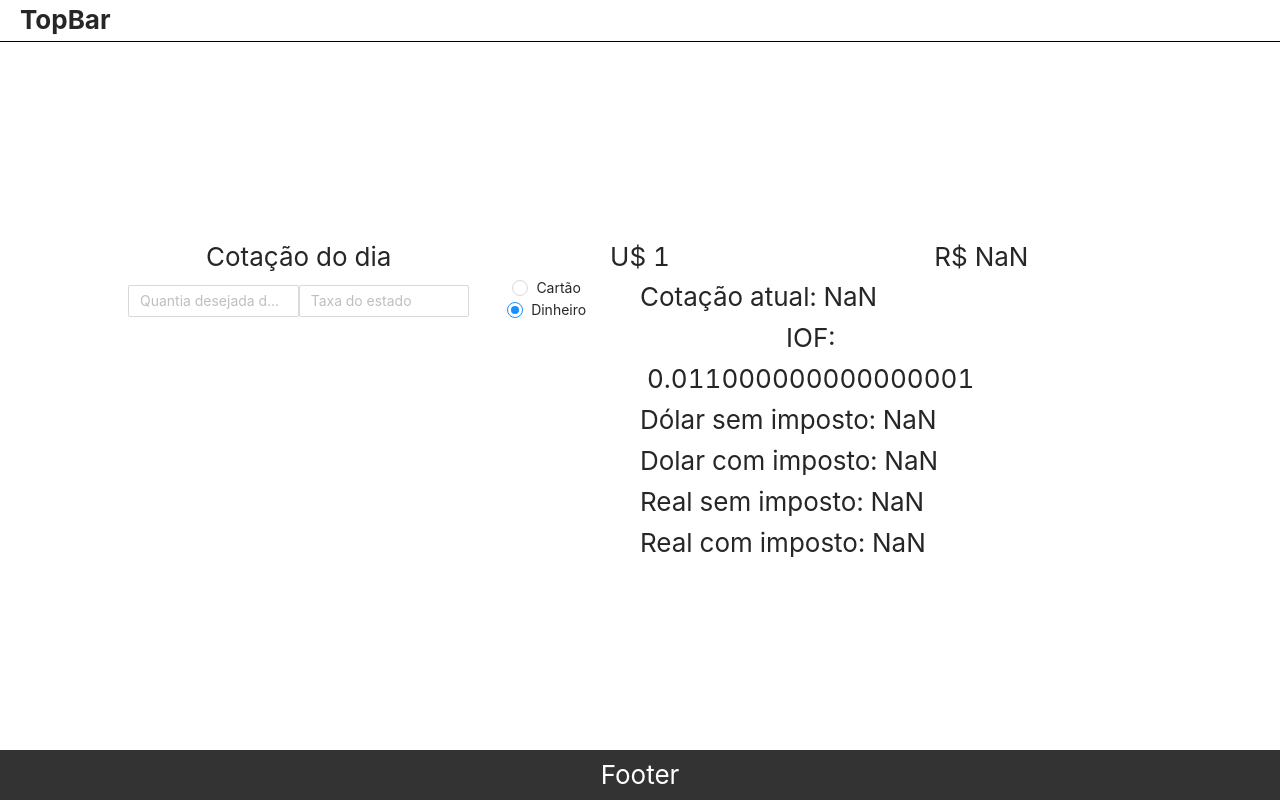
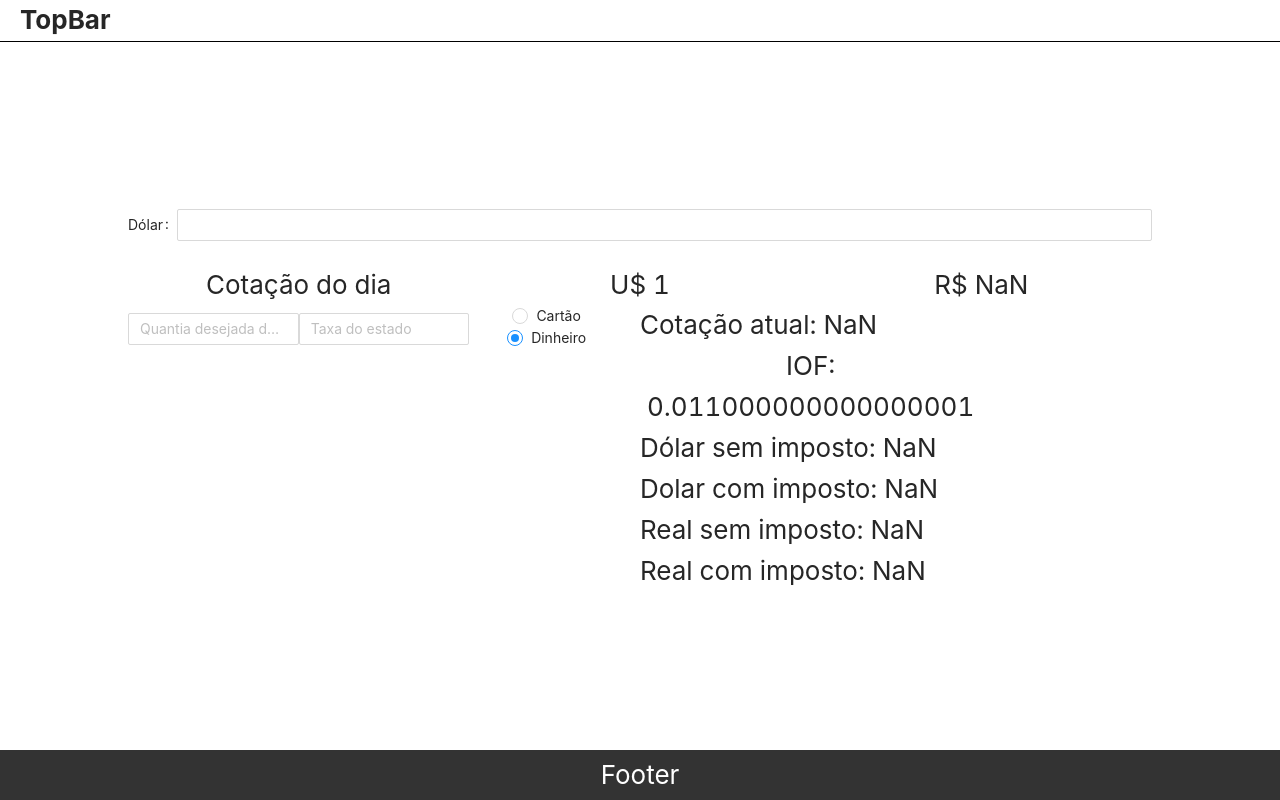
Before and after one commit to paulo9mv/dolar, a React (Create React App) app: page / in a window 1280 px wide. Built offline with nearby package versions, Linux system fonts and the light colour scheme; no server answers.

Commit message:
Teste de form

```diff
--- a/package.json
+++ b/package.json
@@ -19,7 +19,8 @@
     "react-dom": "^16.13.1",
     "react-redux": "^7.2.0",
     "react-scripts": "3.4.1",
-    "typescript": "~3.8.2"
+    "typescript": "~3.8.2",
+    "yup": "^0.29.3"
   },
   "scripts": {
     "start": "react-scripts start",
--- a/src/components/Content.tsx
+++ b/src/components/Content.tsx
@@ -4,6 +4,7 @@ import { fetchApi, selectData } from "../store/reducer";
 import { Row, Col, Input, Radio } from "antd";
 
 import 'antd/dist/antd.css';
+import { ExchangeForm } from "./ExchangeForm";
 
 export function Content() {
   const dispatch = useDispatch();
@@ -28,6 +29,7 @@ export function Content() {
 
   return (
     <div>
+      <ExchangeForm />
     <Row >
       <Col span={8}>
         Cotação do dia
--- /dev/null
+++ b/src/components/ExchangeForm.tsx
@@ -0,0 +1,49 @@
+import { Form, Input } from 'antd'
+import { Field, Formik } from 'formik'
+import React, { FunctionComponent } from 'react'
+import * as yup from 'yup'
+
+interface IExchangeFormData {
+  dolar?: number
+  taxa?: number
+  iof?: number
+}
+
+export const ExchangeForm: FunctionComponent = () => {
+
+  async function onSubmit(values: IExchangeFormData) {
+
+  }
+
+  const exchangeFormValidator = yup.object().shape({
+    dolar: yup.number().required().positive(),
+    taxa: yup.number().required().positive(),
+  })
+
+  return (
+    <Formik<IExchangeFormData>
+      enableReinitialize
+      initialValues={{
+        dolar: NaN,
+        taxa: NaN,
+        iof: 1.1
+      }}
+      onSubmit={values => {
+        console.log(values)
+      }}
+      validationSchema={exchangeFormValidator}
+    >{({values, errors, touched}) => {
+      console.log(values)
+        return (
+          <Form>
+            <Form.Item label='Dólar'>
+              <Input />
+
+            </Form.Item>
+          </Form>
+        )
+
+      }}
+    </Formik>
+  )
+}
```
Also changed, not shown: 1 other file (tests, documents, lock files or other folders).
